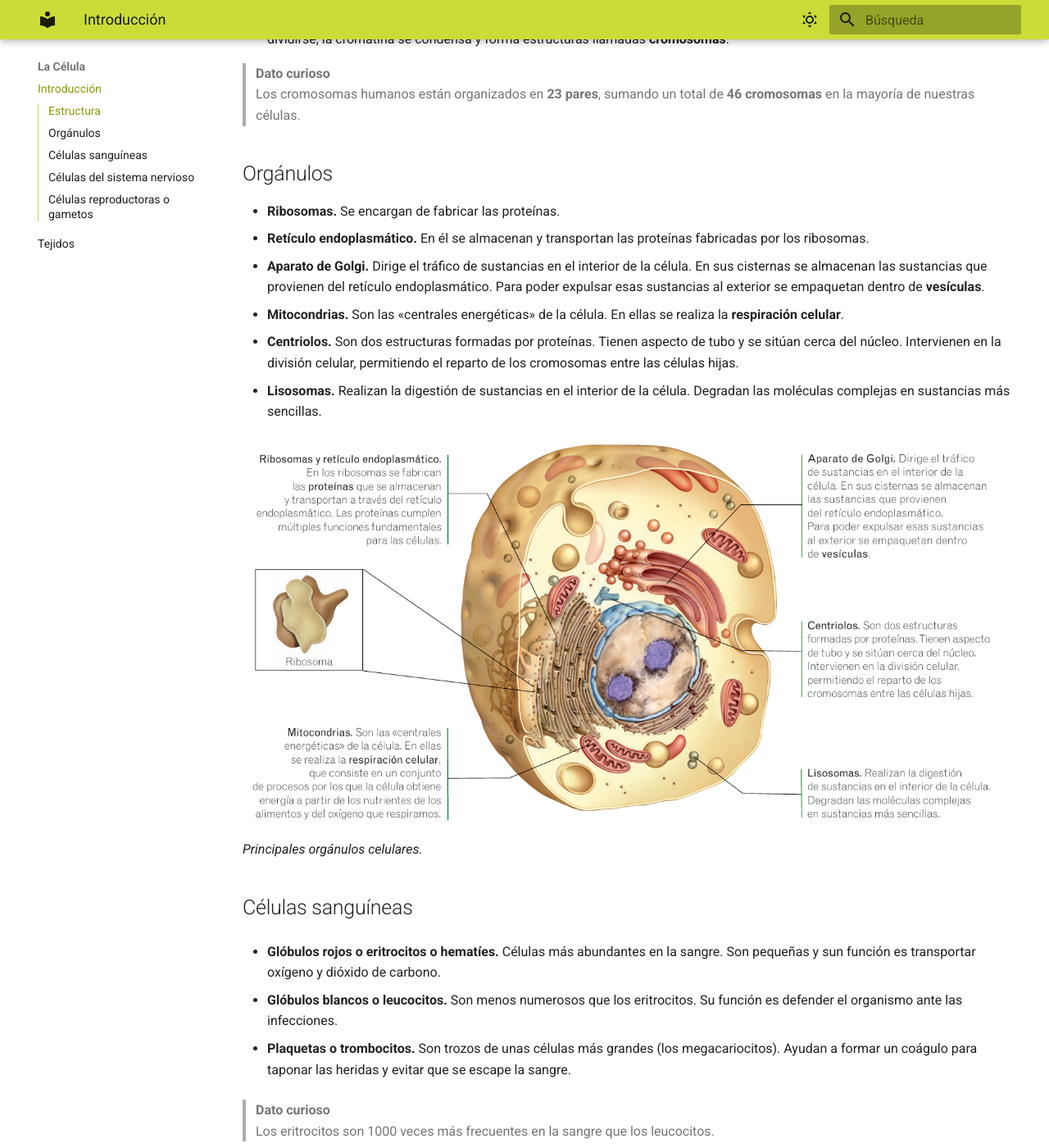
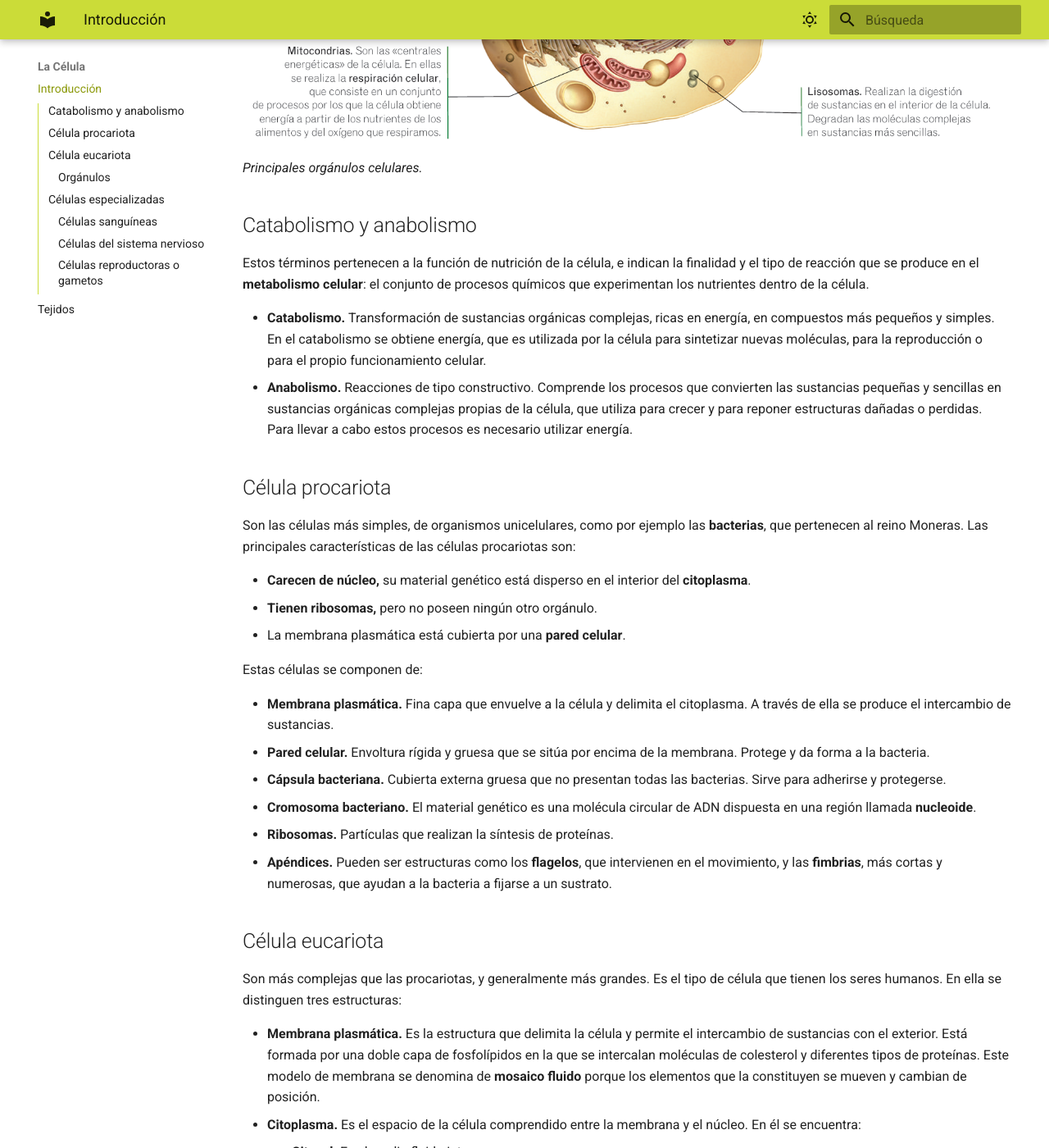
Before and after one commit to AlejandroBM99/mkdocs-biology, an MkDocs documentation site: the page built from docs/cell/cell.md, in a window 1280 px wide and 1400 px high, scrolled down 637 px. Shown: the whole window at 82% size. Built offline with MkDocs 1.6.1 and Material for MkDocs 9.7.7, drawn with Linux system fonts in a browser that asks for light colours; some of the changed text lies outside the part shown.

Commit message:
progress

```diff
--- a/docs/cell/cell.md
+++ b/docs/cell/cell.md
@@ -5,33 +5,66 @@ La célula es la unidad más pequeña de la vida, ya que realiza las tres funcio
 > **Dato curioso**
 > Nuestro cuerpo alberga aproximadamente **100 billones** de células y más de **250 tipos diferentes**.
 
-## Estructura
+![cell.png](../img/cell.png "Célula")
+*Principales orgánulos celulares.*
 
-La célula tiene varias partes esenciales, cada una con una función específica:
+## Catabolismo y anabolismo
 
-* **Membrana plasmática.** Fina capa que envuelve a la célula. A través de ella salen y entran sustancias o desechos.
-* **Citoplasma.** Líquido viscoso que ocupa el interior de la célula. En él se encuentran flotando los orgánulos.
-* **Núcleo.** Al ser eucariota, nuestras células tienen un núcleo delimitado por una envoltura, de forma esférica. Dentro de él está el material genético que controla el funcionamiento de la célula.
-  * ccc
-  * ccc
-  * **Cromatina.** Formada por fibras de ADN que constituyen el material genético de la célula, cuando la célula se prepara para dividirse, la cromatina se condensa y forma estructuras llamadas **cromosomas**.
+Estos términos pertenecen a la función de nutrición de la célula, e indican la finalidad y el tipo de reacción que se produce en el **metabolismo celular**: el conjunto de procesos químicos que experimentan los nutrientes dentro de la célula.
+
+* **Catabolismo.** Transformación de sustancias orgánicas complejas, ricas en energía, en compuestos más pequeños y simples. En el catabolismo se obtiene energía, que es utilizada por la célula para sintetizar nuevas moléculas, para la reproducción o para el propio funcionamiento celular.
+* **Anabolismo.** Reacciones de tipo constructivo. Comprende los procesos que convierten las sustancias pequeñas y sencillas en sustancias orgánicas complejas propias de la célula, que utiliza para crecer y para reponer estructuras dañadas o perdidas. Para llevar a cabo estos procesos es necesario utilizar energía.
+
+## Célula procariota
+
+Son las células más simples, de organismos unicelulares, como por ejemplo las **bacterias**, que pertenecen al reino Moneras. Las principales características de las células procariotas son:
+
+* **Carecen de núcleo,** su material genético está disperso en el interior del **citoplasma**.
+* **Tienen ribosomas,** pero no poseen ningún otro orgánulo.
+* La membrana plasmática está cubierta por una **pared celular**.
+
+Estas células se componen de:
+
+* **Membrana plasmática.** Fina capa que envuelve a la célula y delimita el citoplasma. A través de ella se produce el intercambio de sustancias.
+* **Pared celular.** Envoltura rígida y gruesa que se sitúa por encima de la membrana. Protege y da forma a la bacteria.
+* **Cápsula bacteriana.** Cubierta externa gruesa que no presentan todas las bacterias. Sirve para adherirse y protegerse.
+* **Cromosoma bacteriano.** El material genético es una molécula circular de ADN dispuesta en una región llamada **nucleoide**.
+* **Ribosomas.** Partículas que realizan la síntesis de proteínas.
+* **Apéndices.** Pueden ser estructuras como los **flagelos**, que intervienen en el movimiento, y las **fimbrias**, más cortas y numerosas, que ayudan a la bacteria a fijarse a un sustrato.
+
+## Célula eucariota
+
+Son más complejas que las procariotas, y generalmente más grandes. Es el tipo de célula que tienen los seres humanos. En ella se distinguen tres estructuras:
+
+* **Membrana plasmática.** Es la estructura que delimita la célula y permite el intercambio de sustancias con el exterior. Está formada por una doble capa de fosfolípidos en la que se intercalan moléculas de colesterol y diferentes tipos de proteínas. Este modelo de membrana se denomina de **mosaico fluido** porque los elementos que la constituyen se mueven y cambian de posición.
+* **Citoplasma.** Es el espacio de la célula comprendido entre la membrana y el núcleo. En él se encuentra:
+    * **Citosol.** Es el medio fluido interno.
+    * **Orgánulos.** Estructuras que cumplen distintas funciones.
+    * **Citoesqueleto.** Formado por fibras proteicas que intervienen en el movimiento, la organización interna y la división celular.
+* **Núcleo.** Es una estructura esférica en cuyo interior se encuentra el material genético que controla el funcionamiento celular. Está rodea da de una doble membrana denominada **envoltura nuclear**, que tiene multitud de **poros** que permiten el intercambio de sustancias con el resto de la célula. En el núcleo se encuentran:
+    * **Nucleoplasma.** Estructura que se observa como una masa esférica y densa formada por ARN y proteínas. Solo es visible cuando la célula no se está dividiendo. En una célula puede haber uno o varios nucleolos.****
+    * **Nucleolo.** Medio fluido del interior del núcleo.
+    * **Cromatina.** Conjunto de fibras de ADN unidas a proteínas que constituyen el material genético de la célula. Al condensarse en la división celular forman los **cromosomas**.
 
 > **Dato curioso**
 > Los cromosomas humanos están organizados en **23 pares**, sumando un total de **46 cromosomas** en la mayoría de nuestras células.
 
-## Orgánulos
+### Orgánulos
 
-* **Ribosomas.** Se encargan de fabricar las proteínas.
-* **Retículo endoplasmático.** En él se almacenan y transportan las proteínas fabricadas por los ribosomas.
-* **Aparato de Golgi.** Dirige el tráfico de sustancias en el interior de la célula. En sus cisternas se almacenan las sustancias que provienen del retículo endoplasmático. Para poder expulsar esas sustancias al exterior se empaquetan dentro de **vesículas**.
-* **Mitocondrias.** Son las «centrales energéticas» de la célula. En ellas se realiza la **respiración celular**.
-* **Centriolos.** Son dos estructuras formadas por proteínas. Tienen aspecto de tubo y se sitúan cerca del núcleo. Intervienen en la división celular, permitiendo el reparto de los cromosomas entre las células hijas.
-* **Lisosomas.** Realizan la digestión de sustancias en el interior de la célula. Degradan las moléculas complejas en sustancias más sencillas.
+* **Mitocondrias.** Es un orgánulo ovalado con una doble membrana. La externa es lisa y la interna está replegada hacia el interior formando las crestas mitocondriales. En ella, mediante el proceso de **respiración celular**, se obtiene la mayor parte de la energía de la célula.
+* **Vesículas.** Son sacos membranosos de pequeño tamaño que almacenan, transportan o digieren distintas sustancias celulares. Los **lisosomas** son vesículas membranosas redondeadas, que se forman en el aparato de Golgi, y contienen enzimas hidrolíticas que participan en la digestión intracelular de sustancias.
+* **Retículo endoplasmático o R. E.** Es un conjunto de sáculos y canales membranosos interconectados entre sí. Puede ser de dos tipos:
+    * **R. E. Rugoso.** Está conectado con la envoltura nuclear y lleva asociados ribosomas. Participa en la síntesis y el transporte de proteínas hacia el aparato de Golgi.
+    * **R. E. Liso.** No lleva ribosomas asociados y en él se produce la síntesis de los lípidos.
+* **Aparato de Golgi.** Es un conjunto de sacos membranosos aplanados y apilados conectados entre sí. En ellos se almacenan y procesan sustancias transferidas desde el retículo. Del aparato de Golgi se emiten **vesículas de secreción** que contienen productos que se vierten al exterior
+* **Ribosomas.** Son partículas no membranosas formadas por ARN y proteínas. Pueden estar libres en el citoplasma o adheridos al R. E. rugoso. Realizan la **síntesis de proteínas**.
+* **Centrosoma.** Está constituido por dos cilindros formados por microtúbulos proteicos llamados **centriolos**. Ambos se disponen de forma perpendicular y están rodeados de otros microtúbulos que forman el **áster**. Participan en la organización del citoesqueleto, la motilidad celular y la formación del huso mitótico cuando la célula se va a dividir
+* **Cilios y flagelos.** Son prolongaciones citoplasmáticas que intervienen en el movimiento celular. Tienen una estructura interna similar, pero los cilios son cortos y abundantes, y los flagelos son largos y una célula suele presentar uno o dos.
+* **Citoesqueleto.** Está formado por un conjunto de filamentos proteicos de distinto tipo. Su función es mantener la forma celular, facilitar el movimiento de la célula, de los orgánulos y de las vesículas internas. También participa en la organización de los cromosomas durante la división celular.
 
-![cell.png](../img/cell.png "Célula")
-*Principales orgánulos celulares.*
+## Células especializadas
 
-## Células sanguíneas
+### Células sanguíneas
 
 * **Glóbulos rojos o eritrocitos o hematíes.** Células más abundantes en la sangre. Son pequeñas y sun función es transportar oxígeno y dióxido de carbono.
 
@@ -45,7 +78,7 @@ La célula tiene varias partes esenciales, cada una con una función específica
 ![hematopoiesis.jpg](../img/hematopoiesis.jpg "Hematopoyesis")
 *Hematopoyesis o hemopoyesis o proceso de formación, desarrollo y maduración de las células sanguíneas.*
 
-## Células del sistema nervioso
+### Células del sistema nervioso
 
 * **Neuronas.** Están especializadas en recibir y transmitir información mediante impulsos nerviosos. Tienen un cuerpo celular en el que se encuentra el núcleo, y dos tipos de prolongaciones:
     * **Dendritas.** Prolongaciones muy ramificadas. Reciben y transmiten los impulsos al cuerpo celular.
```
Also changed, not shown: other parts of docs/cell/cell.md (+4 -3 lines), docs/organization/biomolecule.md (added, +18 -0 lines), docs/img/spermatozoon.png (added).
